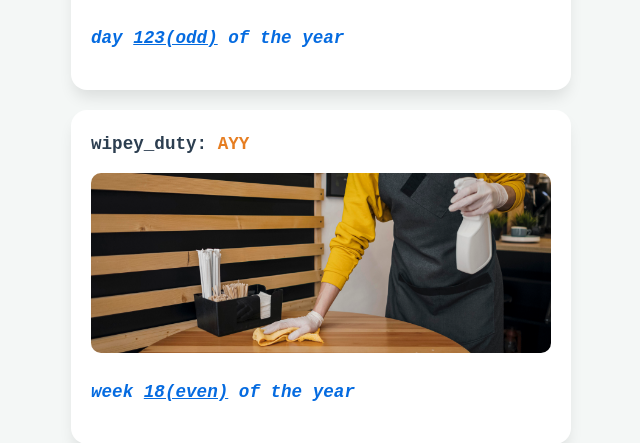
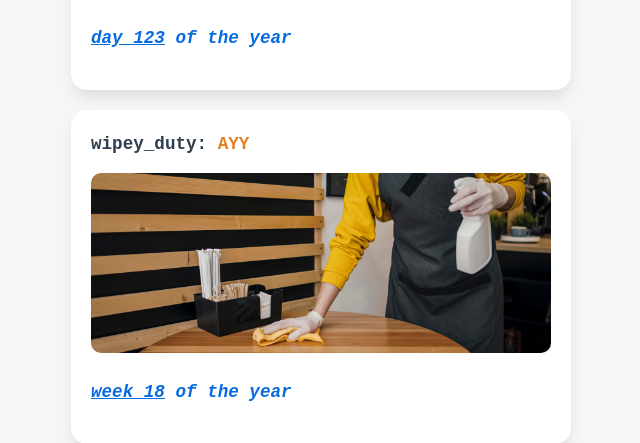
Before and after one commit to zreame/duty, a Flask app: page / in a window 1280 px wide. Shown: the part 351-794 px from the top of the page, without its empty margins (319-959 px from the left). Run offline with Flask 3, Linux system fonts and the light colour scheme.

Commit message:
updated caption day and week of the year to be minimalist

```diff
--- a/templates/index.html
+++ b/templates/index.html
@@ -16,13 +16,13 @@
         <div class="section">
             <div class="duty-label">neko_duty: <span class="status-val">{{ data.neko_status }}</span></div>
             <img src="https://images.unsplash.com/photo-1514888286974-6c03e2ca1dba?q=80&w=500&auto=format&fit=crop" alt="Cat">
-            <p class="duty-label demphasized"><i>day <u>{{ data.day_of_year }}({{ data.is_day_odd }})</u> of the year</span></i></p>
+            <p class="duty-label demphasized"><i><u>day {{ data.day_of_year }}</u> of the year</span></i></p>
         </div>
 
         <div class="section">
             <div class="duty-label">wipey_duty: <span class="status-val">{{ data.wipey_status }}</span></div>
             <img src="{{ url_for('static', filename='barista-cleaning-table-while-wearing-medical-mask.jpg') }}" alt="Wiping table">
-            <p class="duty-label demphasized"><i>week <u>{{ data.week_number }}({{ data.is_week_odd }})</u> of the year</span></i></p>
+            <p class="duty-label demphasized"><i><u>week {{ data.week_number }}</u> of the year</span></i></p>
         </div>
     </div>
 </body>
```
